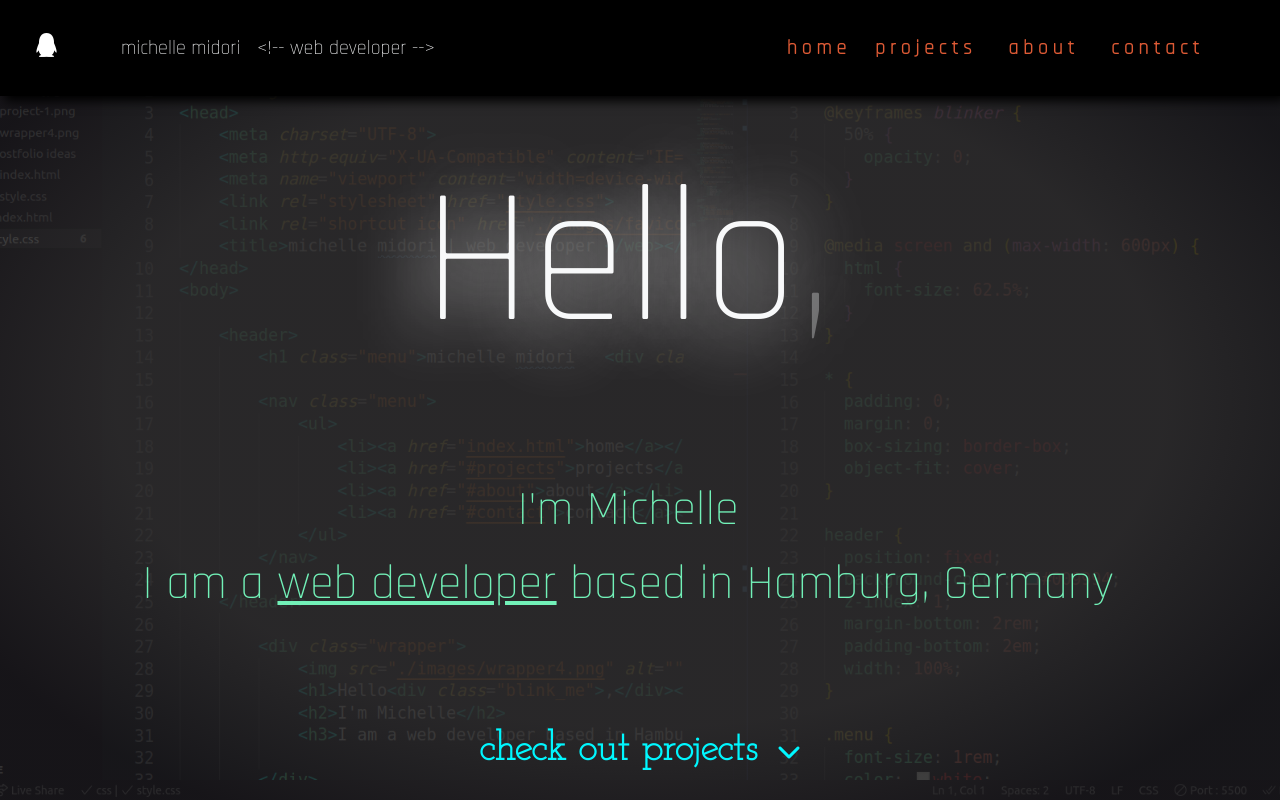
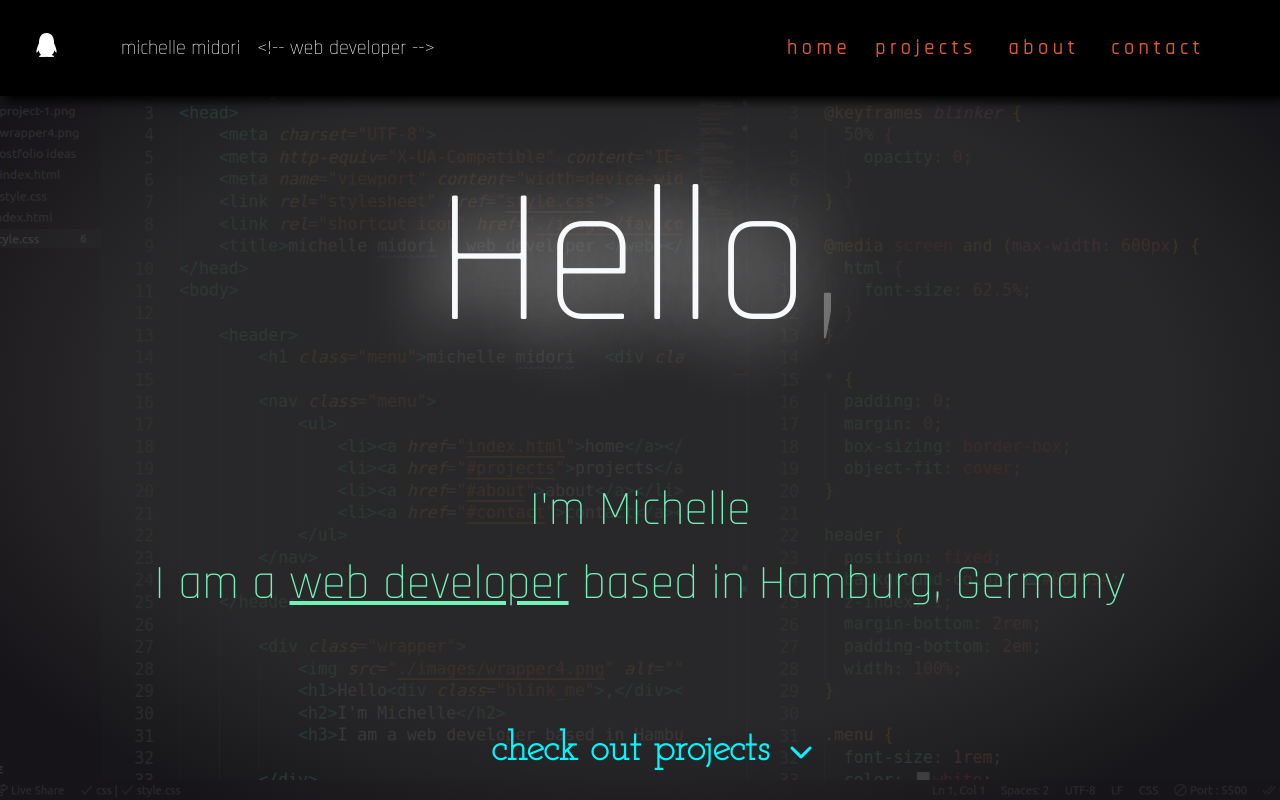
Before and after one commit to midoritiba/project_uib_portfolio, a website: page index.html in a window 1280 px wide. Shown: the top 800 px of the page. Drawn offline with nearby package versions, Linux system fonts and the light colour scheme; a web font is replaced by a local one.

```diff
--- a/index.html
+++ b/index.html
@@ -70,7 +70,7 @@
         <!-- container -->
         <div class="container">
             <!-- first-row -->
-            <div class="row justify-content-end align-items-center w-100 pt-lg-5">
+            <div class="row justify-content-end align-items-center pt-lg-5">
                 <div class="col text-center py-5">
                     <h1 class="text-light p-md-5">Hello<span class="blink_me">,</span></h1>
                     <p class="display-5 pt-md-5 text-info">I'm Michelle</p>
```
